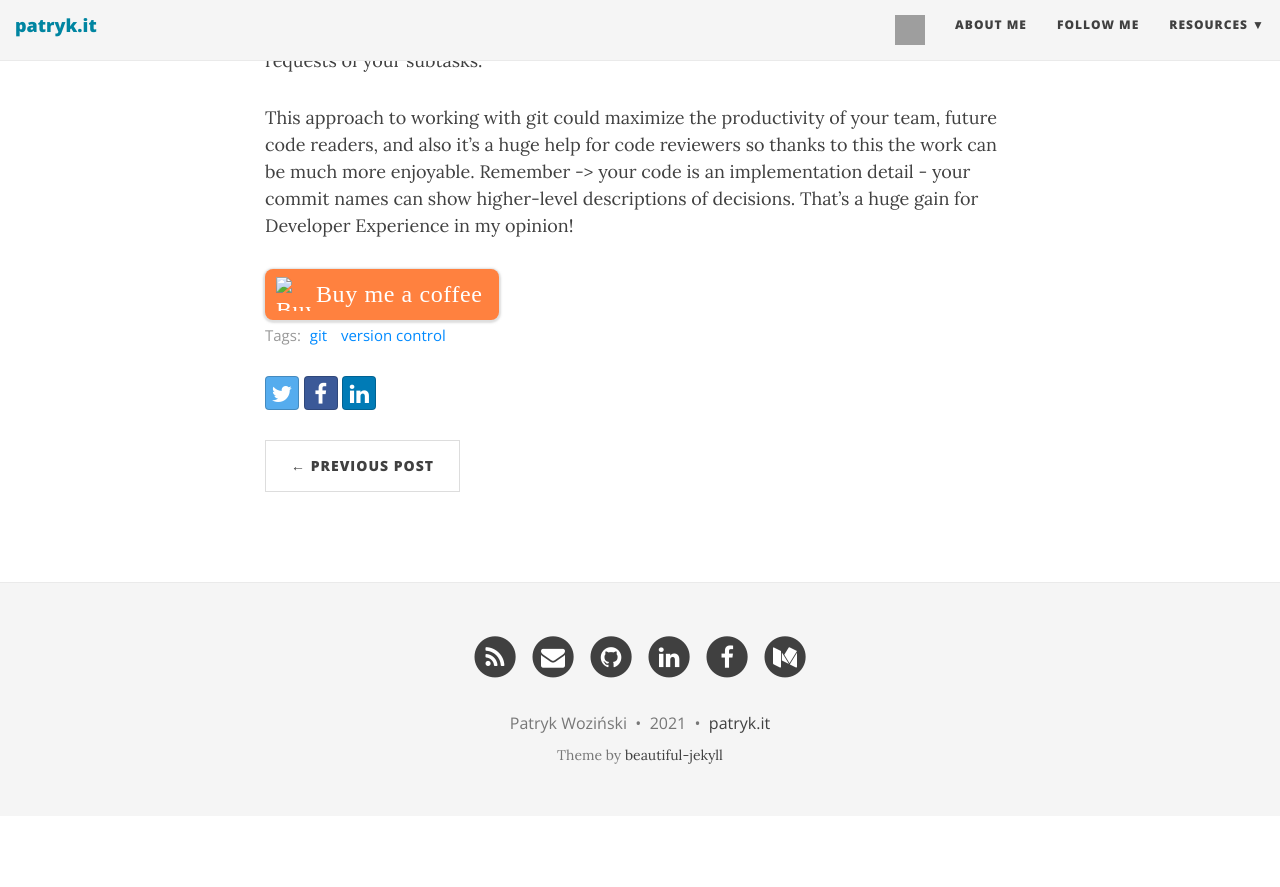
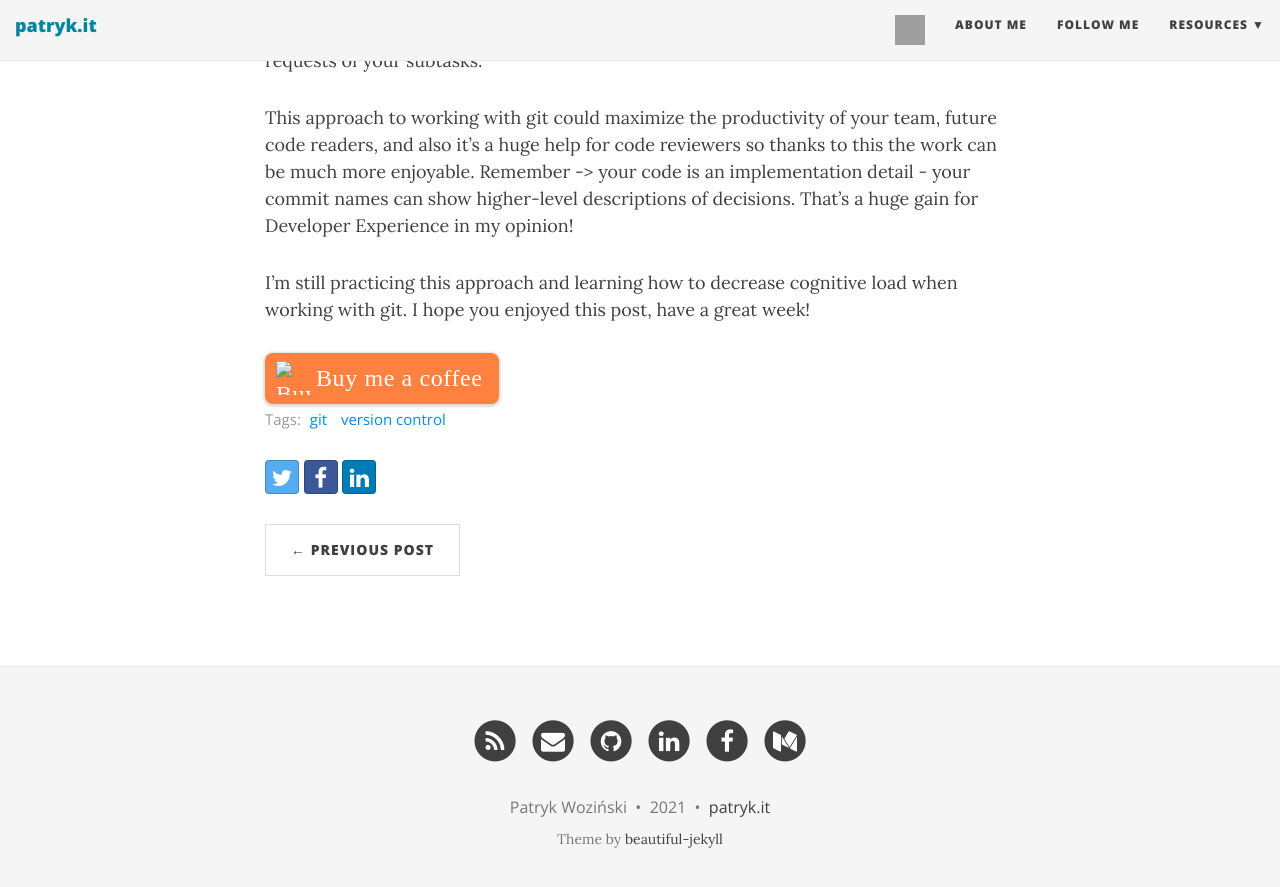
Before and after one commit to patrykwozinski/patrykwozinski.github.io, a Jekyll site: the page built from _posts/2021-03-15-developer-experience-and-working-with-git.md, in a window 1280 px wide and 900 px high, scrolled down 1960 px. Shown: the top 887 px of the window. Built offline with Jekyll 4.4.1, drawn with Linux system fonts in a browser that asks for light colours; nearby versions of some CDN libraries; comment, search, counter and statistics services are not loaded; before the commit the page ends 2776 px from its top, so only the background shows below that; grey boxes are pictures that could not be loaded.

Commit message:
ending paragraph

```diff
--- a/_posts/2021-03-15-developer-experience-and-working-with-git.md
+++ b/_posts/2021-03-15-developer-experience-and-working-with-git.md
@@ -31,3 +31,5 @@ Thanks to this people who are reviewing your code can do it step by step going d
 Okay, so you've merged all the changes on the specific level of abstraction into your main task branch and now it's time to go to the production. That's also an amazing time to merge using squash because you still need to hide implementation details from the future code-readers. Every change you did is important but especially for you and code reviewers at this moment - if people from the future need more information about your changes they should view your Pull Request and check what was happened here on the specific level of abstraction. In this situation, they also might go deeper into the sub-pull-requests of your subtasks.
 
 This approach to working with git could maximize the productivity of your team, future code readers, and also it's a huge help for code reviewers so thanks to this the work can be much more enjoyable. Remember -> your code is an implementation detail - your commit names can show higher-level descriptions of decisions. That's a huge gain for Developer Experience in my opinion!
+
+I'm still practicing this approach and learning how to decrease cognitive load when working with git. I hope you enjoyed this post, have a great week!
```
